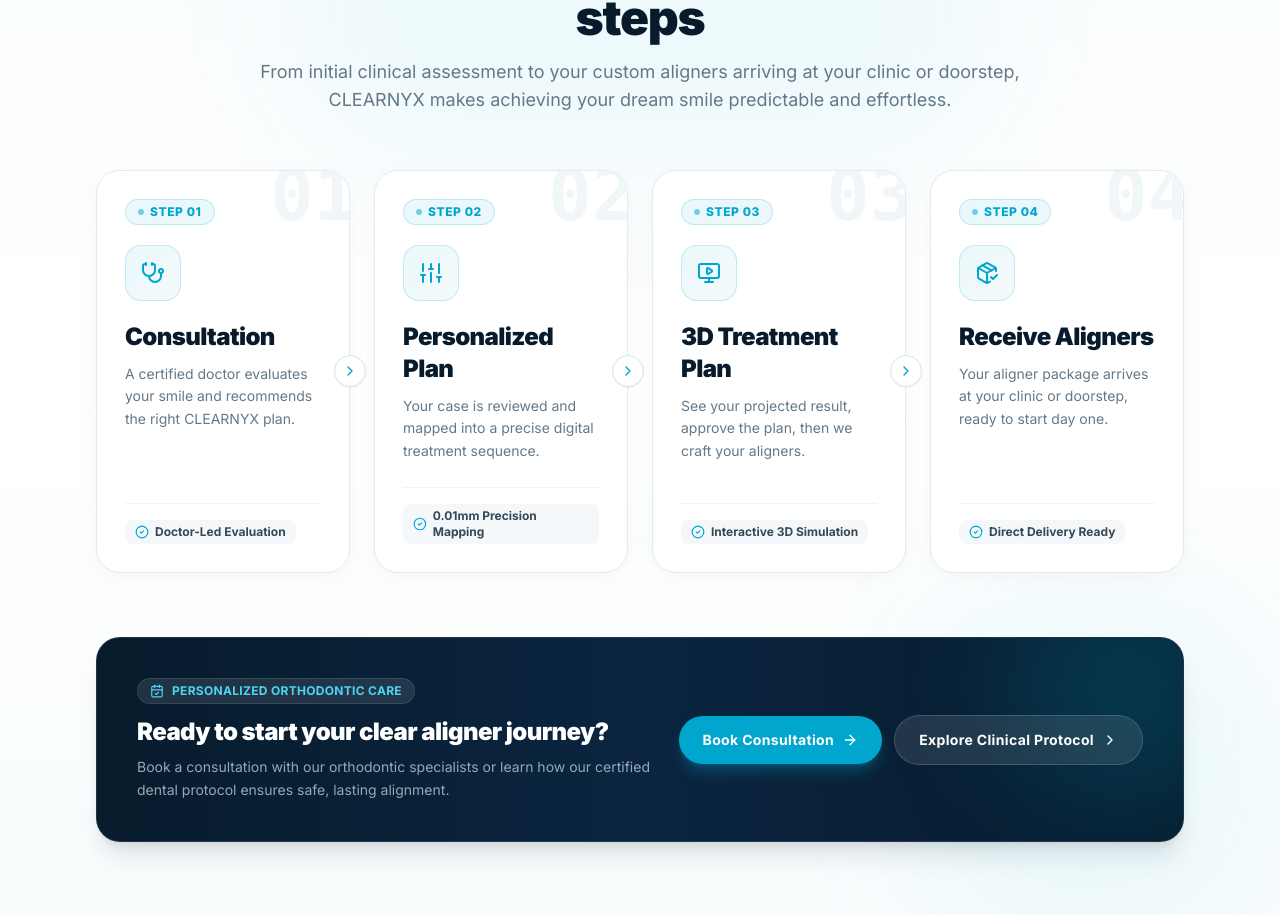
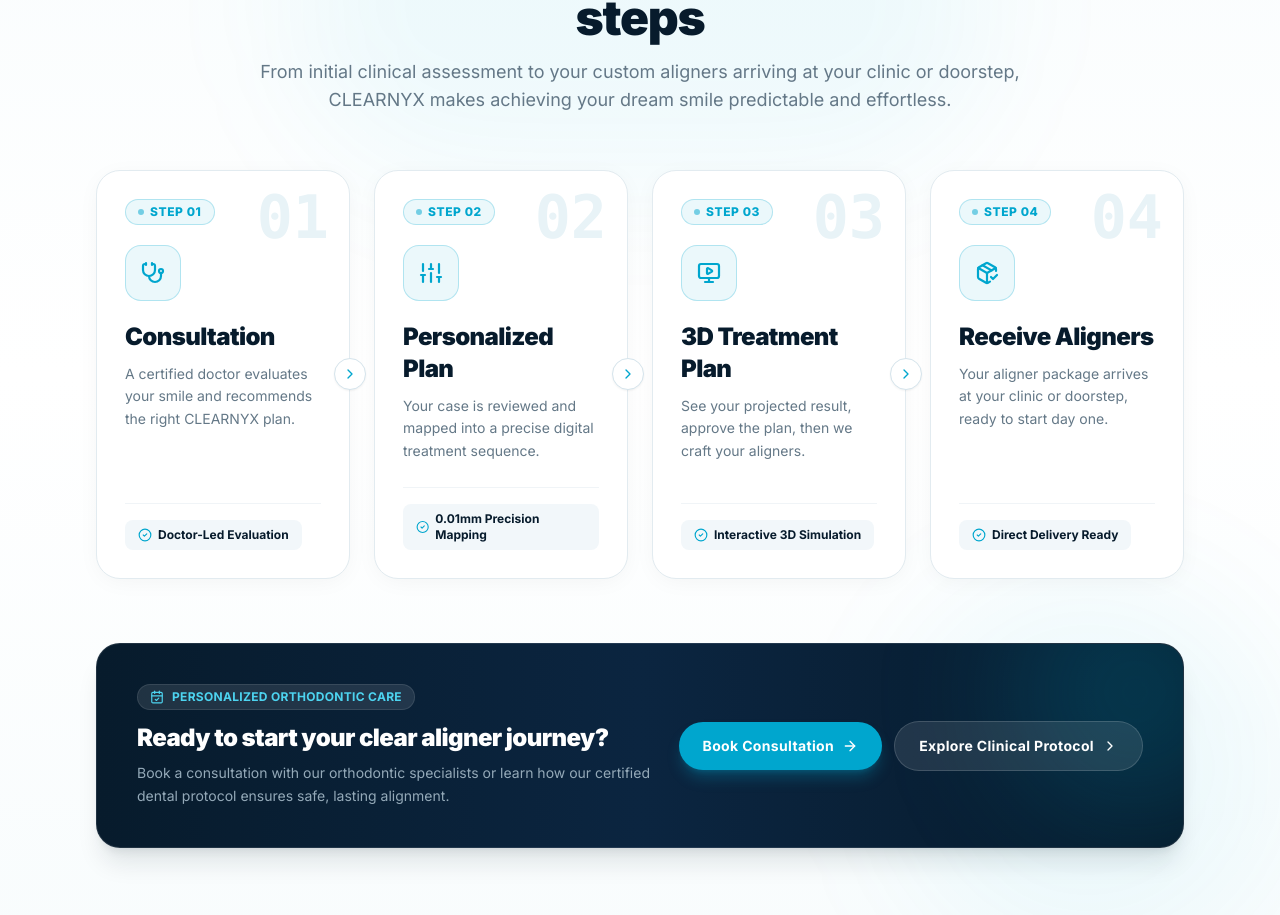
Before and after one commit to Sonu-Thomas-001/www.clearnyx.com, a Next.js app: page / in a window 1280 px wide. Shown: the part 2818-3733 px from the top of the page. Built offline with nearby package versions, Linux system fonts and the light colour scheme; no server answers.

Commit message:
fix(how-it-works): fix hover icon contrast and unclip ghost step numbers

```diff
--- a/src/components/clearnyx/StepsSection.tsx
+++ b/src/components/clearnyx/StepsSection.tsx
@@ -100,11 +100,14 @@ export function StepsSection() {
 
             return (
               <div key={step.number} className="relative flex">
-                <article className="w-full relative group bg-white rounded-3xl p-6 sm:p-7 border border-[#E2EBF0] shadow-[0_4px_24px_-4px_rgba(7,27,44,0.05)] hover:shadow-[0_20px_40px_-8px_rgba(0,166,206,0.18)] hover:border-[#00A6CE]/40 transition-all duration-300 hover:-translate-y-2 flex flex-col justify-between overflow-hidden">
-                  {/* Watermark Ghost Step Number */}
+                <article className="w-full relative group bg-white rounded-3xl p-6 sm:p-7 border border-[#E2EBF0] hover:border-[#00A6CE]/60 shadow-[0_4px_24px_-4px_rgba(7,27,44,0.05)] hover:shadow-[0_20px_45px_-8px_rgba(0,166,206,0.18)] transition-all duration-300 hover:-translate-y-2 flex flex-col justify-between overflow-hidden">
+                  {/* Top Glowing Gradient Accent on Hover */}
+                  <div className="absolute top-0 left-0 right-0 h-1 bg-gradient-to-r from-transparent via-[#00A6CE] to-transparent opacity-0 group-hover:opacity-100 transition-opacity duration-300" />
+
+                  {/* Watermark Ghost Step Number - positioned cleanly within bounds */}
                   <span
                     aria-hidden="true"
-                    className="absolute -top-3 -right-2 text-7xl font-black text-[#F1F6F9] group-hover:text-[#E3F4FA] transition-colors duration-300 select-none pointer-events-none font-mono"
+                    className="absolute top-4 right-5 text-6xl font-black text-[#E8F3F7] group-hover:text-[#D4EDF5] transition-colors duration-300 select-none pointer-events-none font-mono"
                   >
                     {step.number}
                   </span>
@@ -112,15 +115,15 @@ export function StepsSection() {
                   <div>
                     {/* Top Row: Step Badge */}
                     <div className="flex items-center justify-between mb-5 relative z-10">
-                      <div className="inline-flex items-center gap-1.5 px-3 py-1 rounded-full bg-[#EBF8FB] border border-[#00A6CE]/20 text-[#00A6CE] text-xs font-extrabold tracking-wider uppercase shadow-xs">
+                      <div className="inline-flex items-center gap-1.5 px-3 py-1 rounded-full bg-[#EBF8FB] border border-[#00A6CE]/25 text-[#00A6CE] text-xs font-extrabold tracking-wider uppercase shadow-xs">
                         <span className="w-1.5 h-1.5 rounded-full bg-[#00A6CE] animate-pulse" />
                         <span>{step.badge}</span>
                       </div>
                     </div>
 
-                    {/* Icon Pedestal */}
-                    <div className="w-14 h-14 rounded-2xl bg-gradient-to-br from-[#EBF8FB] to-[#F4FAFC] border border-[#00A6CE]/20 flex items-center justify-center text-[#00A6CE] group-hover:bg-[#00A6CE] group-hover:text-white group-hover:scale-105 group-hover:shadow-lg group-hover:shadow-[#00A6CE]/30 transition-all duration-300 mb-5 relative z-10">
-                      <Icon className="w-6 h-6 transition-transform duration-300 group-hover:rotate-3" />
+                    {/* Icon Pedestal - Guaranteed High Contrast in both Normal and Hover states */}
+                    <div className="w-14 h-14 rounded-2xl bg-[#EBF8FB] text-[#00A6CE] border border-[#00A6CE]/25 flex items-center justify-center group-hover:bg-[#00A6CE] group-hover:text-white group-hover:border-[#00A6CE] group-hover:scale-110 group-hover:shadow-lg group-hover:shadow-[#00A6CE]/35 transition-all duration-300 mb-5 relative z-10">
+                      <Icon className="w-6 h-6 transition-transform duration-300 group-hover:rotate-3 stroke-[2.2]" />
                     </div>
 
                     {/* Step Title */}
@@ -136,14 +139,11 @@ export function StepsSection() {
 
                   {/* Bottom Milestone Highlight */}
                   <div className="mt-6 pt-4 border-t border-[#F0F4F7] flex items-center justify-between relative z-10">
-                    <span className="inline-flex items-center gap-1.5 text-xs font-bold text-[#071B2C]/80 bg-[#F4F8FA] group-hover:bg-[#EBF8FB] group-hover:text-[#00A6CE] transition-colors px-2.5 py-1 rounded-lg">
+                    <span className="inline-flex items-center gap-1.5 text-xs font-bold text-[#071B2C] bg-[#F2F7FA] group-hover:bg-[#EBF8FB] group-hover:text-[#008BAF] border border-transparent group-hover:border-[#00A6CE]/20 transition-all px-3 py-1.5 rounded-lg">
                       <CheckCircle2 className="w-3.5 h-3.5 text-[#00A6CE]" />
                       <span>{step.highlight}</span>
                     </span>
                   </div>
-
-                  {/* Active Gradient Border Accent on Hover */}
-                  <div className="absolute bottom-0 left-0 right-0 h-1 bg-gradient-to-r from-transparent via-[#00A6CE] to-transparent opacity-0 group-hover:opacity-100 transition-opacity duration-300" />
                 </article>
 
                 {/* Desktop Connector Arrow between step cards */}
```
